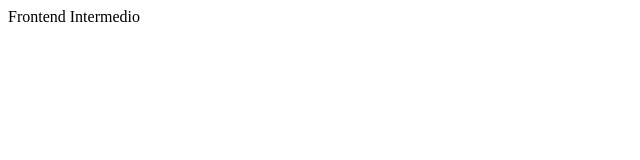
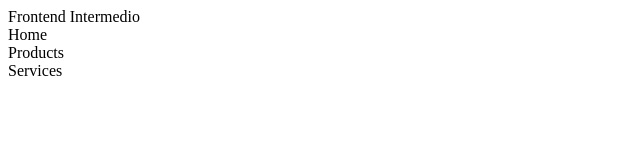
Before and after one commit to johncardozo/frontend-intermedio, a React (Vite) app in the folder react-admin-tareas/: page / in a window 1280 px wide. Shown: the top 160 px of the page, without its empty margins (0-640 px from the left). Built offline with nearby package versions, Linux system fonts and the light colour scheme.

Commit message:
React: propiedades de componentes

```diff
--- a/react-admin-tareas/src/App.jsx
+++ b/react-admin-tareas/src/App.jsx
@@ -1,7 +1,15 @@
 import Header from "./components/Header";
+import Opcion from "./components/Opcion";
 
 function App() {
-  return <Header />;
+  return (
+    <>
+      <Header />
+      <Opcion texto="Home" />
+      <Opcion texto="Products" />
+      <Opcion texto="Services" />
+    </>
+  );
 }
 
 export default App;
--- /dev/null
+++ b/react-admin-tareas/src/components/Opcion.jsx
@@ -0,0 +1,7 @@
+/* eslint-disable react/prop-types */
+
+const Opcion = (props) => {
+  return <div>{props.texto}</div>;
+};
+
+export default Opcion;
```
